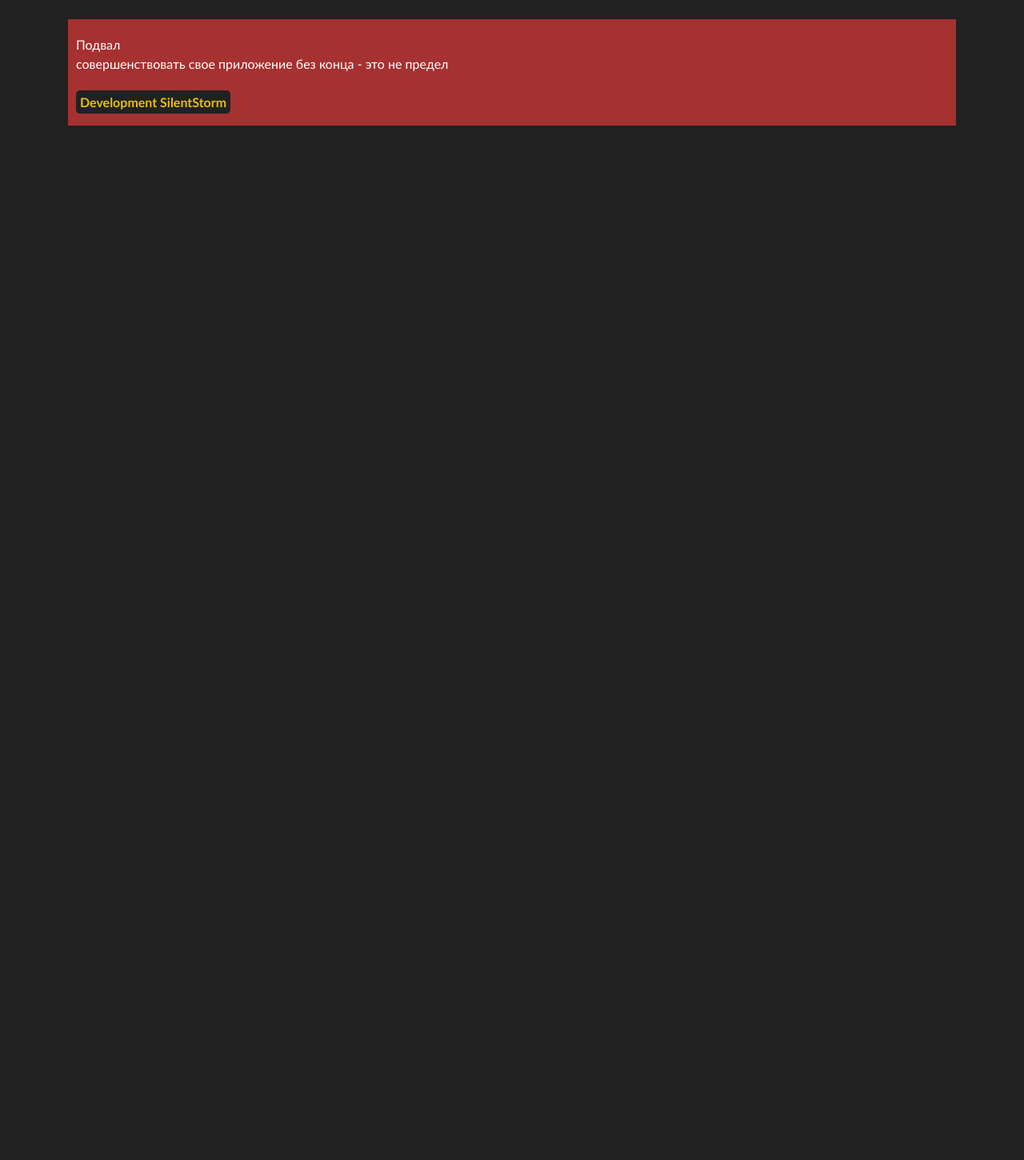
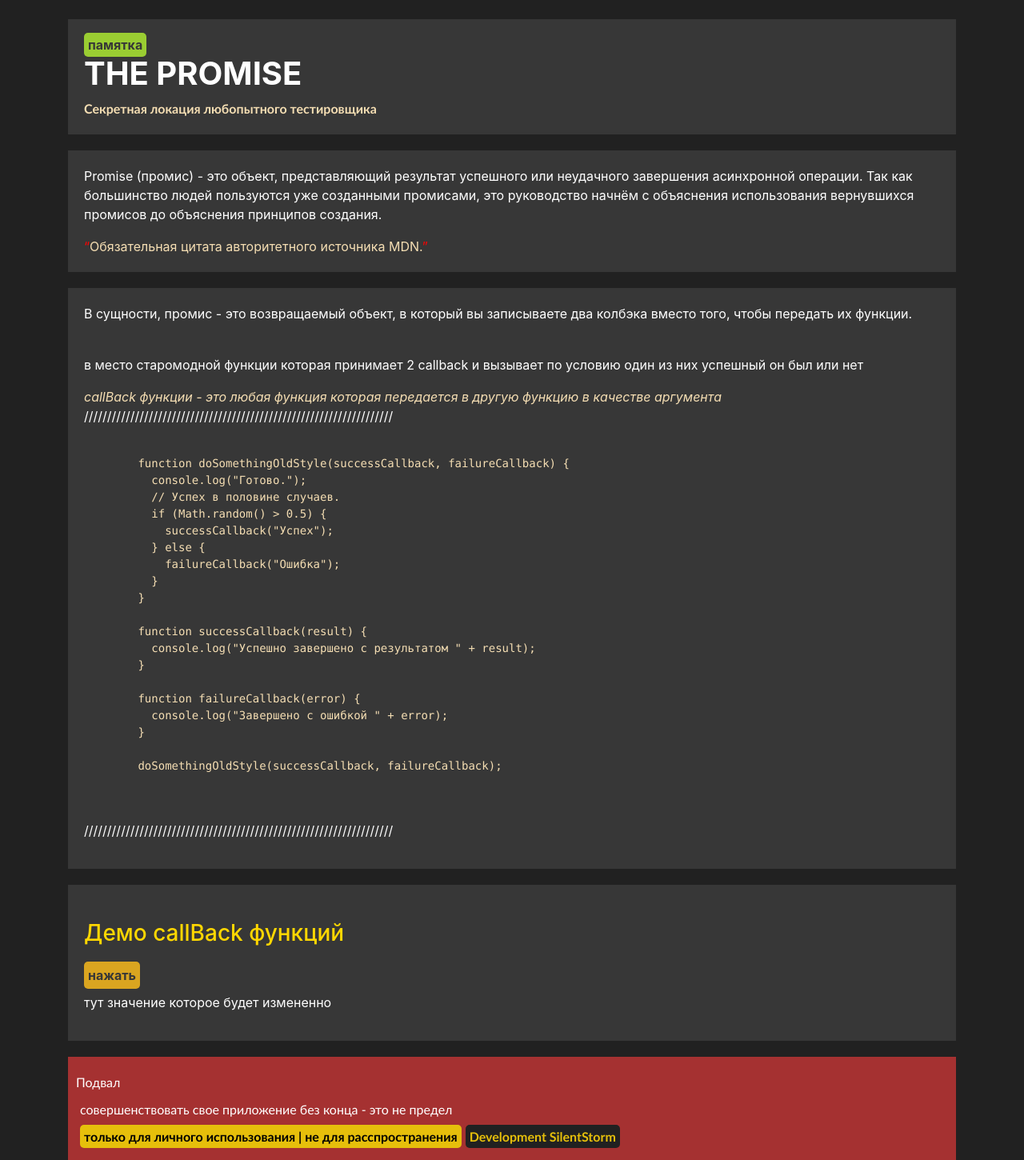
Before and after one commit to Viacheslav1998/cms-quickduck, a Vue app: page /test-promise in a window 1280 px wide. Shown: the part 148-1598 px from the top of the page at 80% size. Before the commit the page ends 800 px from the top, so only its background shows below. Built offline with nearby package versions, Linux system fonts and the light colour scheme; what vue-sweetalert2 would draw is missing.

Commit message:
feat: just testing, learn

```diff
--- a/src/components/Footer.vue
+++ b/src/components/Footer.vue
@@ -3,7 +3,10 @@
 <template>
   <div class="container">
     <div class="footer">
-      <p><span>Подвал </span><br>совершенствовать свое приложение без конца - это не предел<br><br>
+      <p><span>Подвал </span>
+        <p style="margin: 10px 5px;">совершенствовать свое приложение без конца - это не предел</p>
+
+        <span style="color:#000; background-color: #E6BF0B; padding: 5px; margin: 5px; border-radius: 5px; margin-top: 10px;"><b>только для личного использования | не для расспространения</b></span>
         <span style="color:#E6BF0B; background-color: #212121; padding: 5px; border-radius: 5px; margin-top: 10px;"><b>Development SilentStorm</b></span>
       </p>
     </div>
--- a/src/router.js
+++ b/src/router.js
@@ -5,6 +5,7 @@ import AddNews from './pages/AddNews.vue';
 import News from './pages/News.vue';
 import Test from './testPages/testAttention.vue';
 import TestStaticData from './testPages/testStaticData.vue';
+import TestPromise from './testPages/testPromise.vue';
 
 const routes = [
   { path: '/', component: Home },
@@ -12,6 +13,7 @@ const routes = [
   { path: '/news', component: News },
   { path: '/test', component: Test },
   { path: '/test-static', component: TestStaticData },
+  { path: '/test-promise', component: TestPromise },
 ];
 
 const router = createRouter({
--- /dev/null
+++ b/src/testPages/testPromise.vue
@@ -0,0 +1,119 @@
+<template>
+  <div class="container">
+    <div class="base">
+      <span class="" style="color: #373737; background-color: yellowgreen; padding: 5px; margin: 5px 0; border-radius: 5px; margin-top: 10px;"><b>памятка</b></span>
+      <h1><b>THE PROMISE</b></h1>
+      <span style="color: wheat; font-family: calibri; "><b>Секретная локация любопытного тестировщика</b></span>
+    </div>
+    <div class="base">
+      <p>
+        Promise (промис) - это объект, представляющий результат успешного или неудачного завершения асинхронной операции. Так как большинство людей пользуются уже созданными промисами, это руководство начнём с объяснения использования вернувшихся промисов до объяснения принципов создания.
+      </p>
+      <q style="color: red;"><span style="color: wheat;">Обязательная цитата авторитетного источника MDN.</span></q>
+    </div>
+    <div class="base">
+      <p>В сущности, промис - это возвращаемый объект, в который вы записываете два колбэка вместо того, чтобы передать их функции.</p><br>
+      <p>в место старомодной функции которая принимает 2 callback и вызывает по условию один из них успешный он был или нет</p>
+      <i style="color: wheat;">callBack функции - это любая функция которая передается в другую функцию в качестве аргумента</i>
+      <p>///////////////////////////////////////////////////////////////////</p>
+      <pre>
+        <code style="color: wheat;">
+        function doSomethingOldStyle(successCallback, failureCallback) {
+          console.log("Готово.");
+          // Успех в половине случаев.
+          if (Math.random() > 0.5) {
+            successCallback("Успех");
+          } else {
+            failureCallback("Ошибка");
+          }
+        }
+
+        function successCallback(result) {
+          console.log("Успешно завершено с результатом " + result);
+        }
+
+        function failureCallback(error) {
+          console.log("Завершено с ошибкой " + error);
+        }
+
+        doSomethingOldStyle(successCallback, failureCallback);
+        </code>
+      </pre>
+      <p>///////////////////////////////////////////////////////////////////</p>
+
+    </div>
+    <div class="base">
+      <br>
+      <h3 style="color: gold;">Демо callBack функций</h3>
+      <button
+        type="submit"
+        @click="spaceWay"
+        class="custom-push">
+        <span><b>нажать</b></span>
+      </button>
+      <p>{{ data }}</p>
+    </div>
+  </div>
+</template>
+
+<script>
+import { ref } from 'vue';
+export default {
+  name: 'testPromise',
+
+  setup() {
+    const data = ref('тут значение которое будет измененно');
+
+    const groveCountry = () => {
+      if (2 > 3) {
+        return '2 больше 3 хотя это не возможно';
+      } else {
+        return 'верно 3 больше 2';
+      }
+    }
+
+    const spb = () => {
+      return 'я знаю этол значение вернется в месте с данными или без них но просто текст';
+    }
+
+    const oceanSpecial = (callback, callback2) => {
+      data.value = callback();
+      console.log(callback2())
+    }
+
+    const spaceWay = () => {
+      oceanSpecial(groveCountry, spb);
+    }
+
+
+
+    return {
+      data,
+      spaceWay,
+    }
+  },
+
+}
+
+
+</script>
+
+<style scoped>
+h1, p { color: white;}
+.base {
+  margin: 20px 0;
+  padding: 20px;
+  background-color: #373737;
+}
+.custom-push {
+  border: none; color: #373737; background-color: goldenrod; padding: 5px; margin: 5px 0; border-radius: 5px; margin-top: 10px;
+}
+.custom-push:hover {
+  color: white;
+  background-color: yellowgreen;
+}
+.custom-push:active {
+  background-color: gold;
+}
+
+</style>
```
